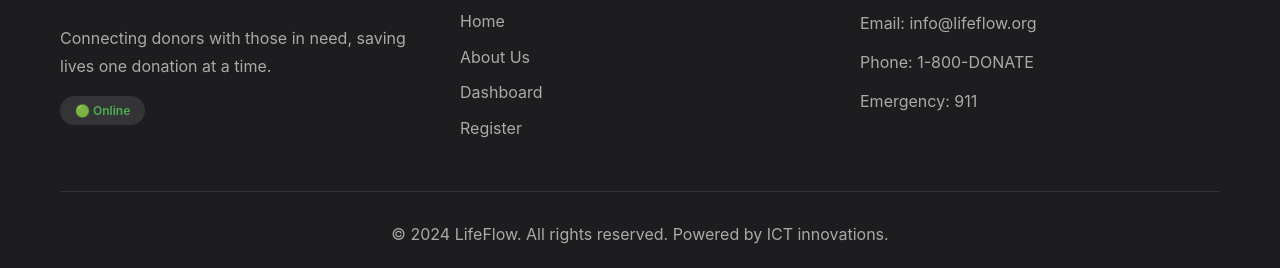
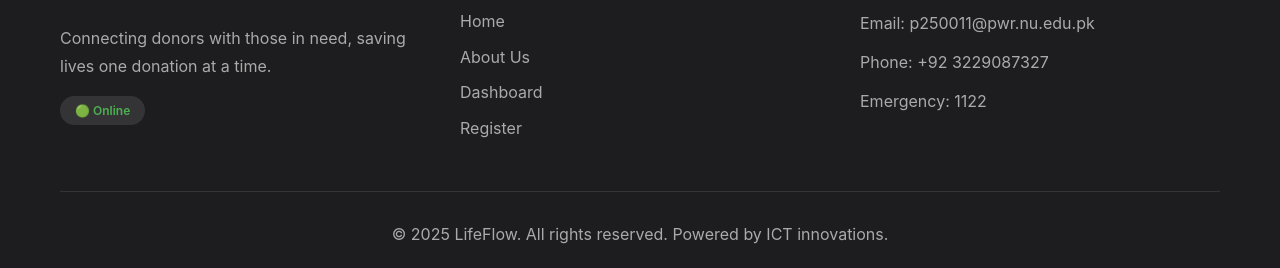
Before and after one commit to ik-awais/S1_ICT, a plain HTML site: page index.html in a window 1280 px wide. Shown: the part 6076-6344 px from the top of the page. Drawn offline with Linux system fonts and the light colour scheme.

Commit message:
Modified index.html

```diff
--- a/index.html
+++ b/index.html
@@ -409,13 +409,13 @@
                 </div>
                 <div class="footer-section">
                     <h4>Contact</h4>
-                    <p>Email: info@lifeflow.org</p>
-                    <p>Phone: 1-800-DONATE</p>
-                    <p>Emergency: 911</p>
+                    <p>Email: p250011@pwr.nu.edu.pk</p>
+                    <p>Phone: +92 3229087327</p>
+                    <p>Emergency: 1122</p>
                 </div>
             </div>
             <div class="footer-bottom">
-                <p>&copy; 2024 LifeFlow. All rights reserved. Powered by ICT innovations.</p>
+                <p>&copy; 2025 LifeFlow. All rights reserved. Powered by ICT innovations.</p>
             </div>
         </div>
     </footer>
```
